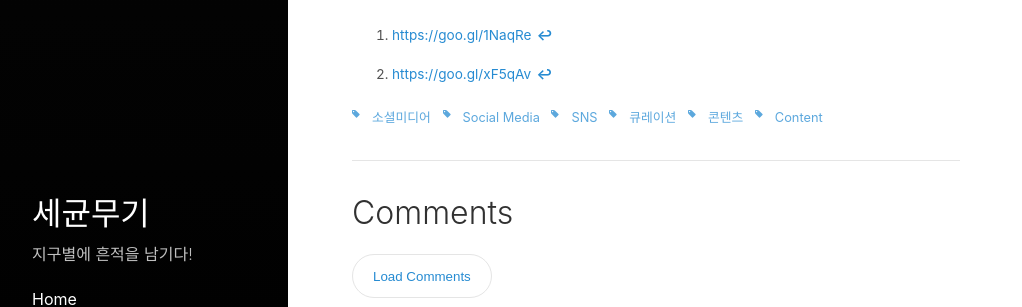
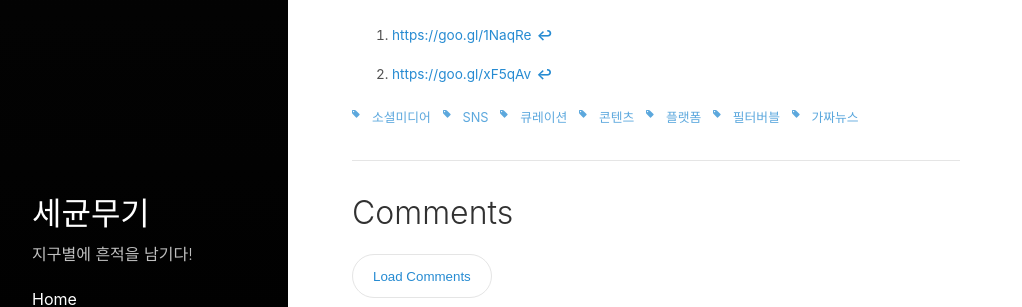
Before and after one commit to germweapon/germweapon.github.io, a Jekyll site: the page built from _posts/2017-11-04-콘텐츠와-콘텐츠-플랫폼에-대한-단상.md, in a window 1280 px wide. Shown: the part 2326-2633 px from the top of the page, without its empty margins (0-1022 px from the left). Built offline with Jekyll 4.4.1, drawn with Linux system fonts in a browser that asks for light colours.

Commit message:
some fix

```diff
--- a/_posts/2017-11-04-콘텐츠와-콘텐츠-플랫폼에-대한-단상.md
+++ b/_posts/2017-11-04-콘텐츠와-콘텐츠-플랫폼에-대한-단상.md
@@ -7,11 +7,12 @@ categories:
   - Doodle
 tags:
   - 소셜미디어
-  - social media
   - SNS
   - 큐레이션
   - 콘텐츠
-  - content
+  - 플랫폼
+  - 필터버블
+  - 가짜뉴스
 last_modified_at: 2017-11-04T12:00:00-05:00
 ---
 
```
